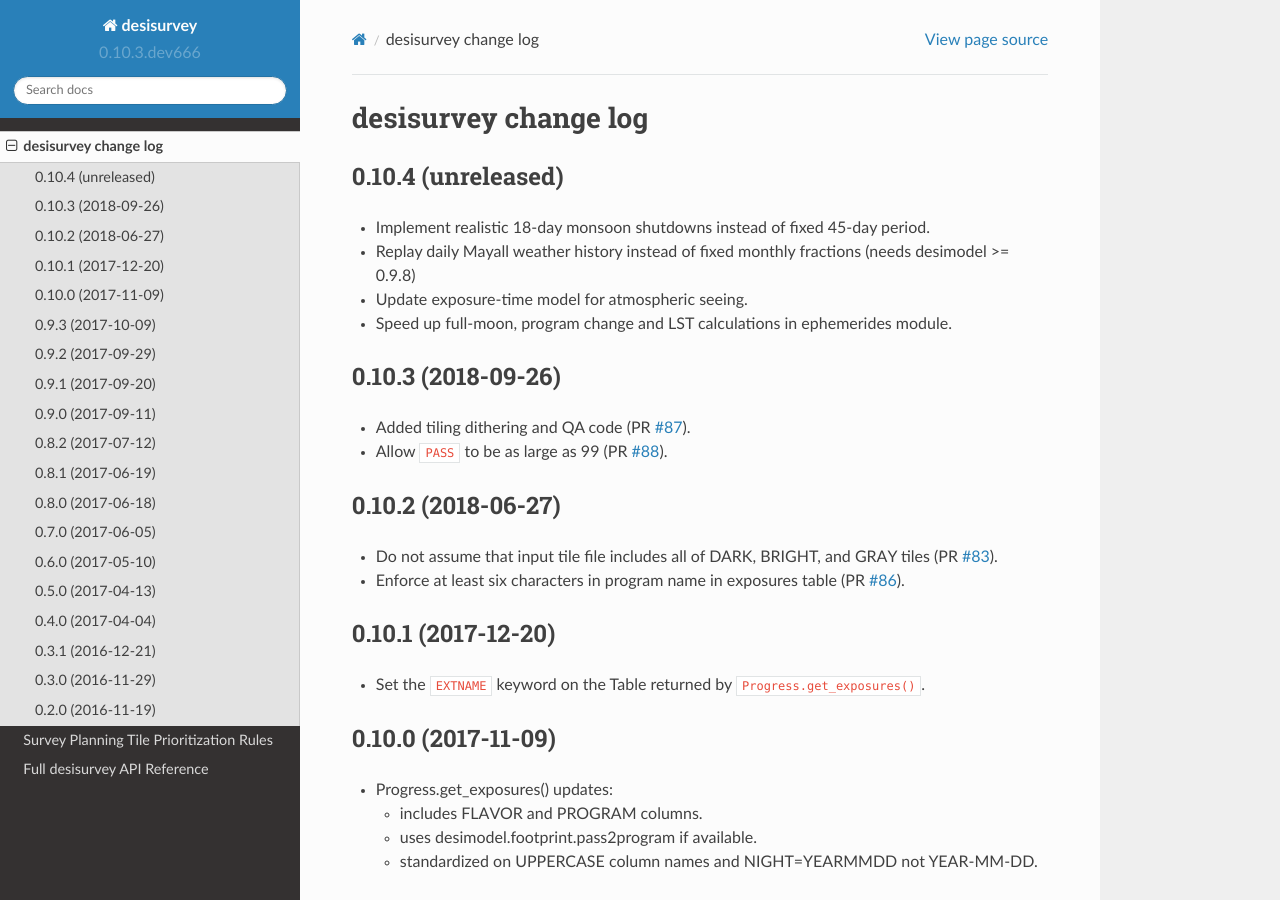
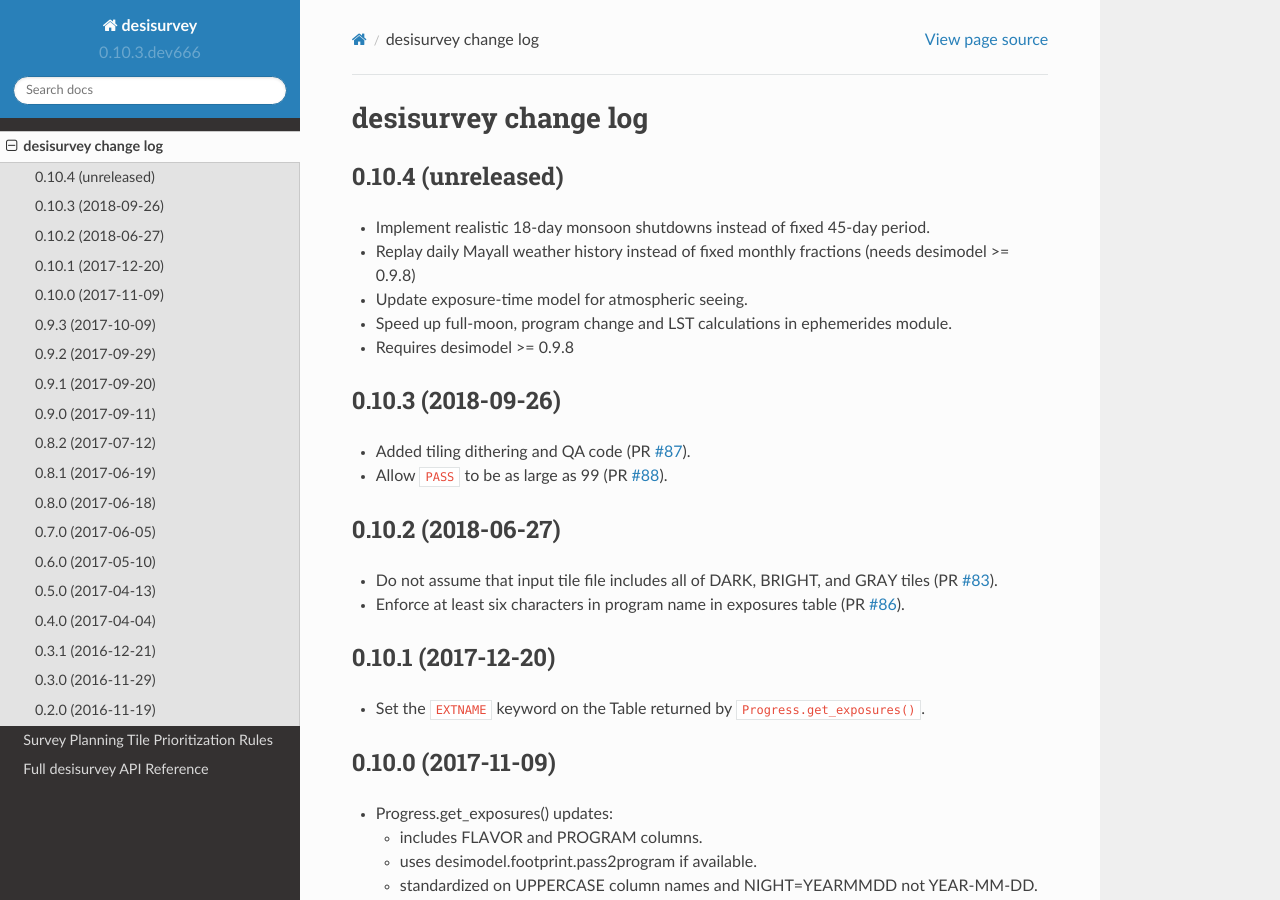
Before and after one commit to desihub/desisurvey, a Sphinx documentation site: the page built from doc/changes.rst, in a window 1280 px wide and 900 px high. Built offline with Sphinx 7.4.7 and the Read the Docs theme 2.0.0, drawn with Linux system fonts in a browser that asks for light colours.

Commit message:
[ci-skip] Add desimodel min version

```diff
--- a/doc/changes.rst
+++ b/doc/changes.rst
@@ -10,6 +10,7 @@ desisurvey change log
   (needs desimodel >= 0.9.8)
 * Update exposure-time model for atmospheric seeing.
 * Speed up full-moon, program change and LST calculations in ephemerides module.
+* Requires desimodel >= 0.9.8
 
 0.10.3 (2018-09-26)
 -------------------
```
